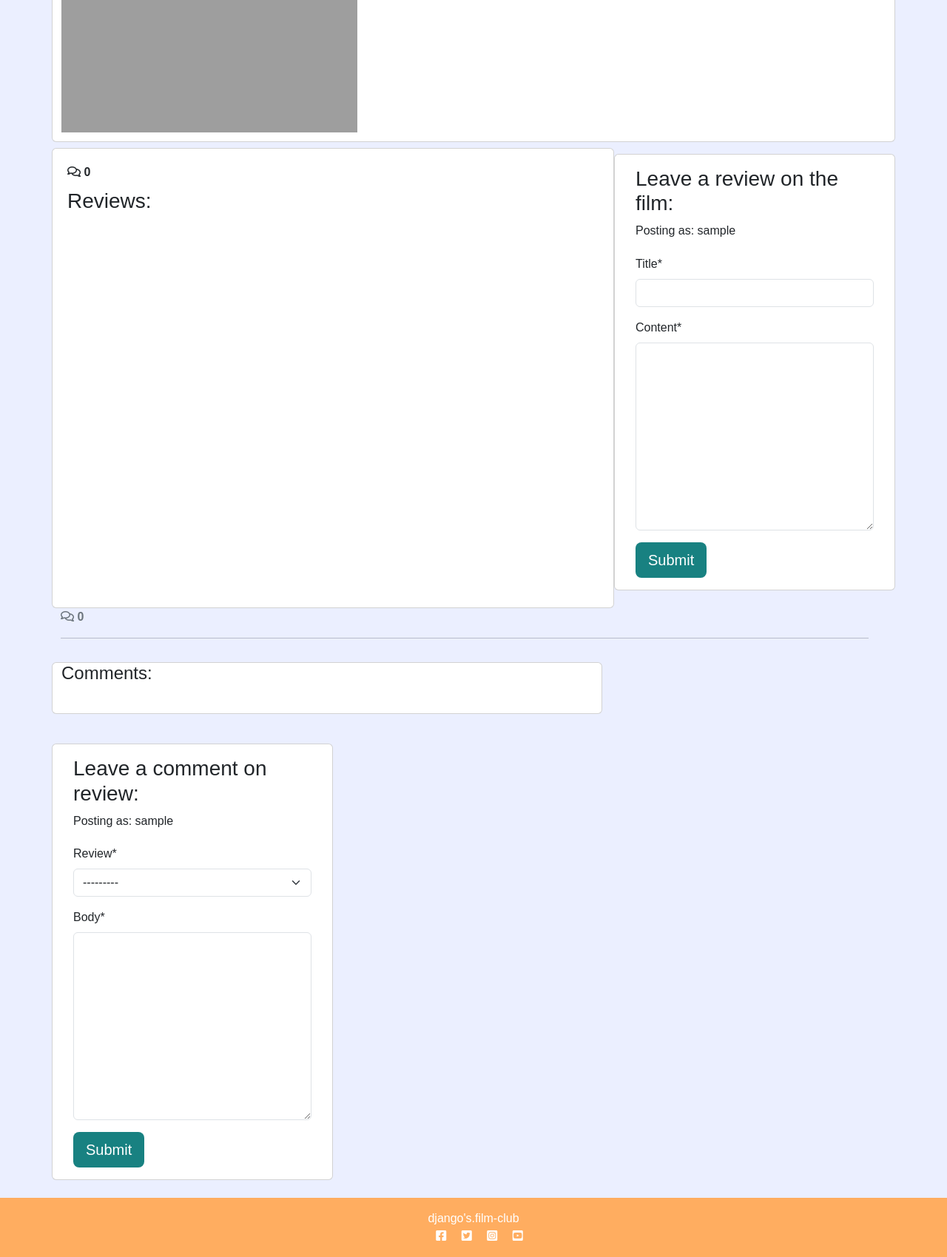
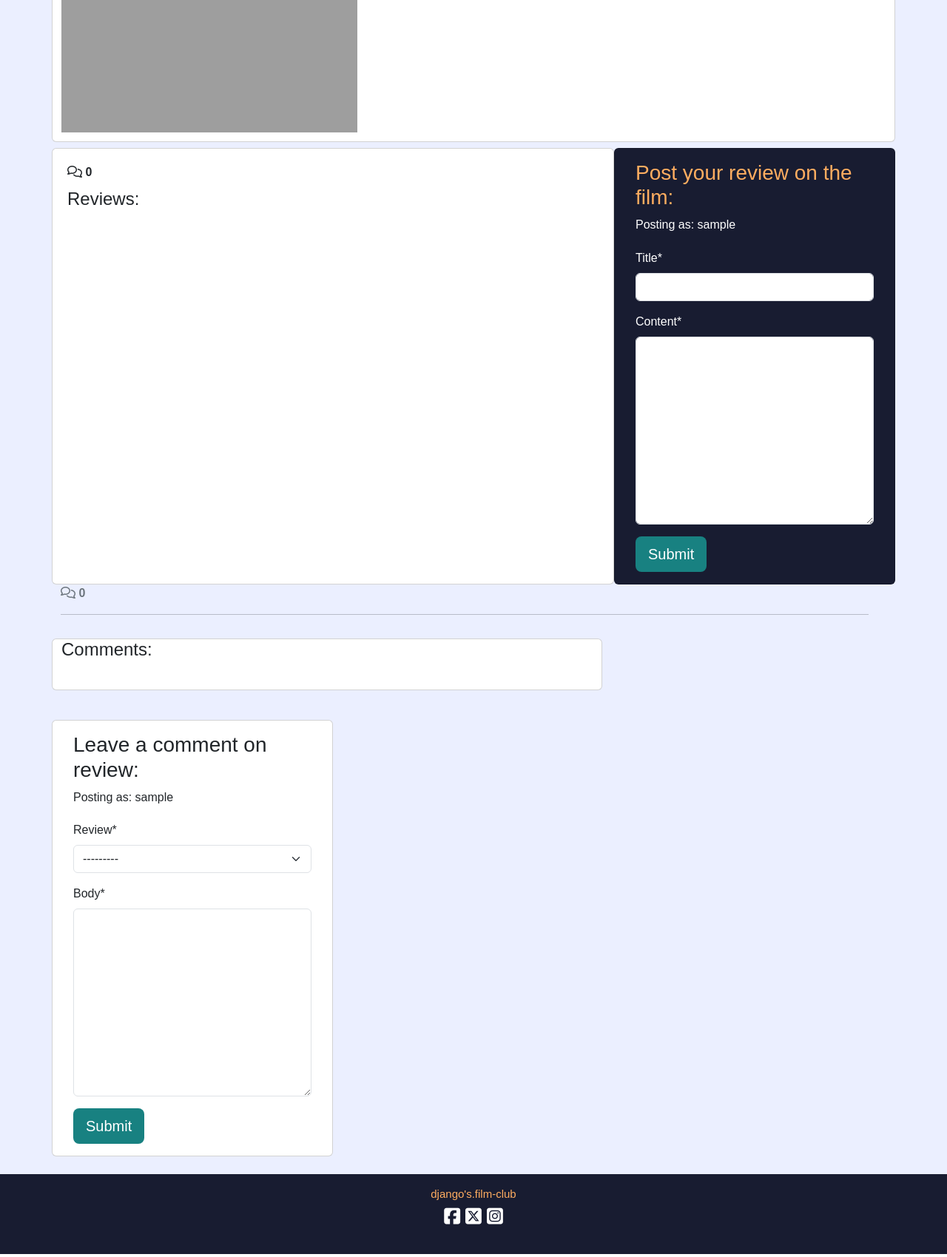
Before and after one commit to StringerMus/django-film-club, a Django app: page /the-wailing/ in a window 1280 px wide. Shown: the part 374-2073 px from the top of the page at 74% size. Run offline with Django 4.2, Linux system fonts and the light colour scheme; the visitor is signed in with stand-in values (Sample User, id 1); data comes from the database, SQL or seed files in the repository; data that the repository does not hold is empty; some libraries are stand-ins or nearby versions; some web fonts are replaced; grey boxes are pictures that could not be loaded.

Commit message:
Change colour for review form and base footer.

```diff
--- a/film/templates/film/film_detail.html
+++ b/film/templates/film/film_detail.html
@@ -24,36 +24,32 @@
         <i class="far fa-comments"></i> {{ review_count }}
       </strong>
       <!-- Displaying Reviews -->
-      <h3>Reviews:</h3>
+      <h4>Reviews:</h4>
       <div class="card-body">
-        <!-- We want a for loop inside the empty control tags to iterate through each comment in comments -->
+        <!-- Loop through reviews -->
         {% for review in review %}
         <div class="p-2 reviews">
-          <p class="font-weight-bold">
             <h3>{{ review.title }}</h3>
-            <h4>by {{ review.author }}</h4>
-          </p>
           <div id="reivew{{ review.id }}">
             {{ review.content | safe }}
+            <h6>by {{ review.author }}</h6>
             {{ review.created_on }}
-            <!--edit reviews-->
+            <!--delete & edit reviews-->
             {% if user.is_authenticated and review.author == user %}
             <button class="btn btn-delete" review_id="{{ review.id }}">Delete</button>
             <button class="btn btn-edit" review_id="{{ review.id }}">Edit</button>
             {% endif %}
           </div>
-          </p>
         </div>
-        <!-- Our for loop ends here -->
         {% endfor %}
       </div>
     </div>
 
-    <!-- Creating New Reviews -->
-    <div class="col-md-4 card mb-4 mt-3">
+    <!-- new review form -->
+    <div class="col-md-4 card mt-2 new-rev">
       <div class="card-body">
         {% if user.is_authenticated %}
-        <h3>Leave a review on the film:</h3>
+        <h3>Post your review on the film:</h3>
         <p>Posting as: {{ user.username }}</p>
         <form id="reviewForm" method="POST" style="margin-top: 1.3em;">
           {{ review_form | crispy }}
--- a/static/css/style.css
+++ b/static/css/style.css
@@ -36,7 +36,19 @@ nav a{
 
 /*footer*/
 .dark-bg {
-    background-color: #ffad60;
+
+}
+
+.footer{
+    background-color: #181c31;
+    color:#ffad60;
+    font-size: 15px;
+}
+
+.social{
+    font-size: 25px;
+    color: white;
+    text-decoration: none;
 }
 
 /*main bg*/
@@ -82,9 +94,11 @@ nav a{
 }
 
 .film-button p{
-    padding: 1px 1px 1px;
-    margin: 3px 1px 3px;
+    margin-top: 5px;
+    padding: 6px;
     background-color: #ff004c;
+    box-shadow: 4px 4px 5px rgba(0, 0, 0, 0.356);
+    display: inline;
 }
 
 .post-link {
@@ -96,6 +110,7 @@ nav a{
     color: #ffad60;
 }
 
+/*pagination*/
 .page-link {
     background-color: #181c31;
     color: #ffffff;
@@ -145,6 +160,15 @@ nav a{
     padding-left: 20px;
 }
 
+.new-rev{
+    background-color: #181c31;
+    color: white
+}
+
+.new-rev h3{
+    color: #ffad60
+}
+
 /*signup page*/
 .btn-signup,
 .btn-edit {
@@ -177,7 +201,7 @@ nav a{
 
 .btn-delete {
     color: #fff;
-    background: #ffc343;
+    background: red;
 }
 
 .btn-like:hover,
--- a/templates/base.html
+++ b/templates/base.html
@@ -20,7 +20,7 @@
     <link href="https://fonts.googleapis.com/css2?family=Hind+Madurai:wght@300;400;500;600;700&display=swap" rel="stylesheet">
 
     <!-- Font Awesome CSS -->
-    <link rel="stylesheet" href="https://cdnjs.cloudflare.com/ajax/libs/font-awesome/5.15.3/css/all.min.css">
+    <script src="https://kit.fontawesome.com/a3ac5e3118.js" crossorigin="anonymous"></script>
 
     <!-- Bootstrap CSS -->
     <link href="https://cdn.jsdelivr.net/npm/bootstrap@5.3.3/dist/css/bootstrap.min.css" rel="stylesheet"
@@ -116,15 +116,29 @@
 
 
     <!-- Footer -->
-    <footer class="footer mt-auto py-3 dark-bg">
-      <p class="m-0 text-center text-white">
-            {% block copyright %}django's.film-club{% endblock copyright %}
-          </p>
-        <p class="m-0 text-center text-white"><i class="fab fa-facebook-square ms-3"></i>
-            <i class="fab fa-twitter-square ms-3"></i>
-            <i class="fab fa-instagram-square ms-3"></i>
-            <i class="fab fa-youtube-square ms-3"></i>
-        </p>
+    <footer class="footer py-3">
+      <p class="text-center">
+          {% block copyright %}django's.film-club{% endblock copyright %}
+          <br>
+          <a class="social"
+          href="https://www.facebook.com/" target="_blank"
+          rel="noopener"
+          aria-label="Follow us on Facebook (opens in a new tab)">
+          <i class="fa-brands fa-square-facebook"></i>
+          </a>
+          <a class="social"
+          href="https://www.twitter.com/" target="_blank"
+          rel="noopener"
+          aria-label="Follow us on Twitter (opens in a new tab)">
+          <i class="fa-brands fa-square-x-twitter"></i>
+          </a>
+          <a class="social"
+          href="https://www.instagram.com/" target="_blank"
+          rel="noopener"
+          aria-label="Follow us on Instagram (opens in a new tab)">
+          <i class="fa-brands fa-square-instagram"></i>
+          </a>
+      </p>
     </footer>
 
     <script src="https://cdn.jsdelivr.net/npm/bootstrap@5.3.3/dist/js/bootstrap.bundle.min.js"
```
